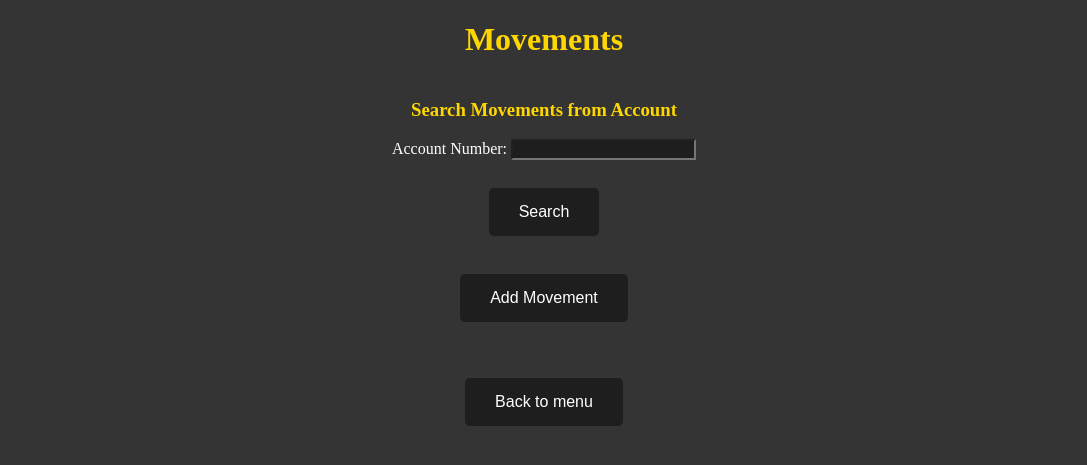
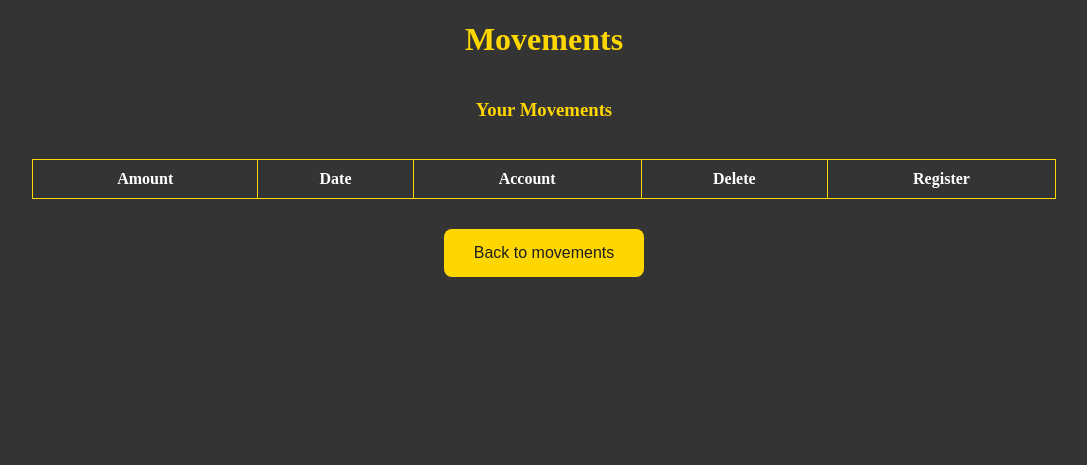
Before and after one commit to EthanMoreta/Finance-Database, a Flask app: page /movement in a window 1280 px wide. Shown: the top 465 px of the page, without its empty margins (96-1183 px from the left). Run offline with Flask 3, Linux system fonts and the light colour scheme; lists and menus that the app fills with data are empty.

Commit message:
Update movement.html

```diff
--- a/templates/movement.html
+++ b/templates/movement.html
@@ -14,18 +14,20 @@
             background-color: #343434;
         }
         .button {
-            background-color: #1e1e1e;
-            color: white;
+            background-color: #FFD700;
+            color: #1e1e1e;
             padding: 15px 30px;
             margin: 10px;
             border: none;
-            border-radius: 5px;
+            border-radius: 8px;
             font-size: 16px;
             cursor: pointer;
             text-decoration: none;
+            transition: transform 0.3s ease;
         }
         .button:hover {
-            background-color: #181818;
+            background-color: #FFC700;
+            transform: scale(1.1);
         }
         form, a {
             text-align: center;
@@ -33,38 +35,65 @@
         .inputs {
             background-color: #1e1e1e;
             color: white;
+            padding: 5px;
+            border-radius: 5px;
+            border: none;
         }
         .labels {
             color: white;
         }
-        h1 {
+        h1, h3 {
             color: #FFD700;
+            text-align: center;
         }
-        h3 {
-            color: #FFD700;
+        table {
+            width: 80%;
+            border-collapse: collapse;
+            margin: 20px 0;
+        }
+        td, th {
+            color: white;
+            border: 1px solid #FFD700;
+            text-align: center;
+            padding: 10px;
         }
     </style>
 </head>
 <body>
     <h1>Movements</h1>
-
-    <!-- Formulario para agregar o actualizar -->
-    <form action="/movement_search" method="POST">
-        <h3>Search Movements from Account</h3>
-        <label class="labels">Account Number:</label>
-        <input type="number" name="account_number" required class="inputs"><br>
-        <br>
-        <button type="submit" class="button">Search</button>
-    </form>
-
+    <h3>Your Movements</h3>
+    <table>
+        <thead>
+            <tr>
+                <th>Amount</th>
+                <th>Date</th>
+                <th>Account</th>
+                <th>Delete</th>
+                <th>Register</th>
+            </tr>
+        </thead>
+        <tbody>
+            {% for movement in movements %}
+            <tr>
+                <td>{{ movement.amount }}</td>
+                <td>{{ movement.movement_date }}</td>
+                <td>{{ movement.my_account }}</td>
+                <td>
+                    <form action="/delete_movement/{{ movement.movement_id }}" method="GET">
+                        <button type="submit" class="button">Delete</button>
+                    </form>
+                </td>
+                <td>
+                    <form action="/register_movement/{{ movement.movement_id }}" method="GET">
+                        <button type="submit" class="button">Register</button>
+                    </form>
+                </td>
+            </tr>
+            {% endfor %}
+        </tbody>
+    </table>
+    <a href="/movement">
+        <button type="button" class="button">Back to movements</button>
+    </a>
 </body>
 </html>
-<br>
-<a href="/add_movement">
-    <button type="button" class="button">Add Movement</button>
-</a>
-<br>
-<br>
-<a href="/">
-    <button type="button" class="button">Back to menu</button>
-</a>
```
